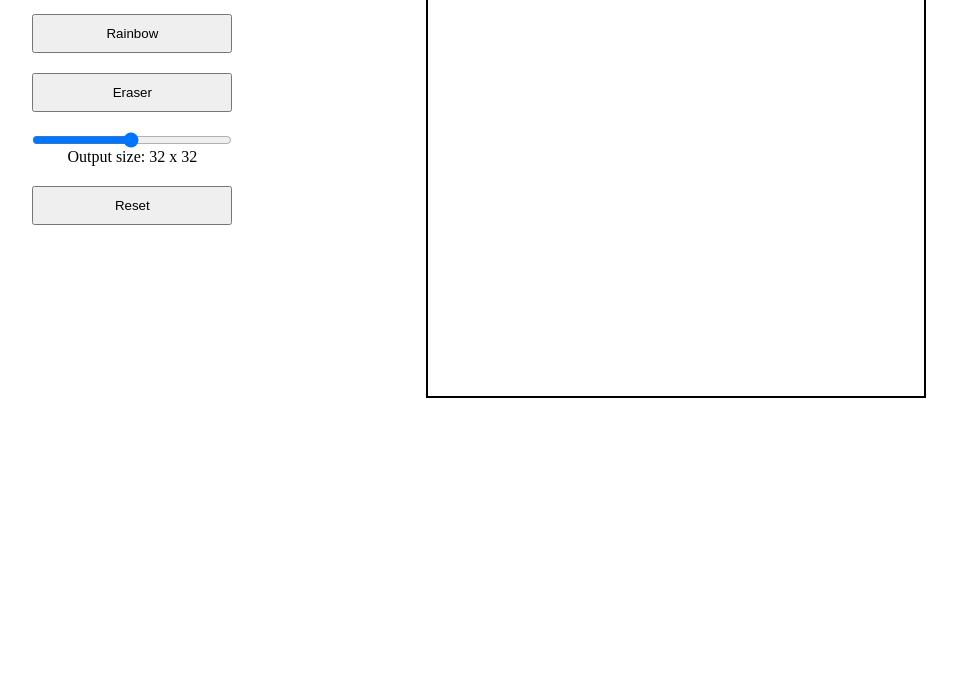
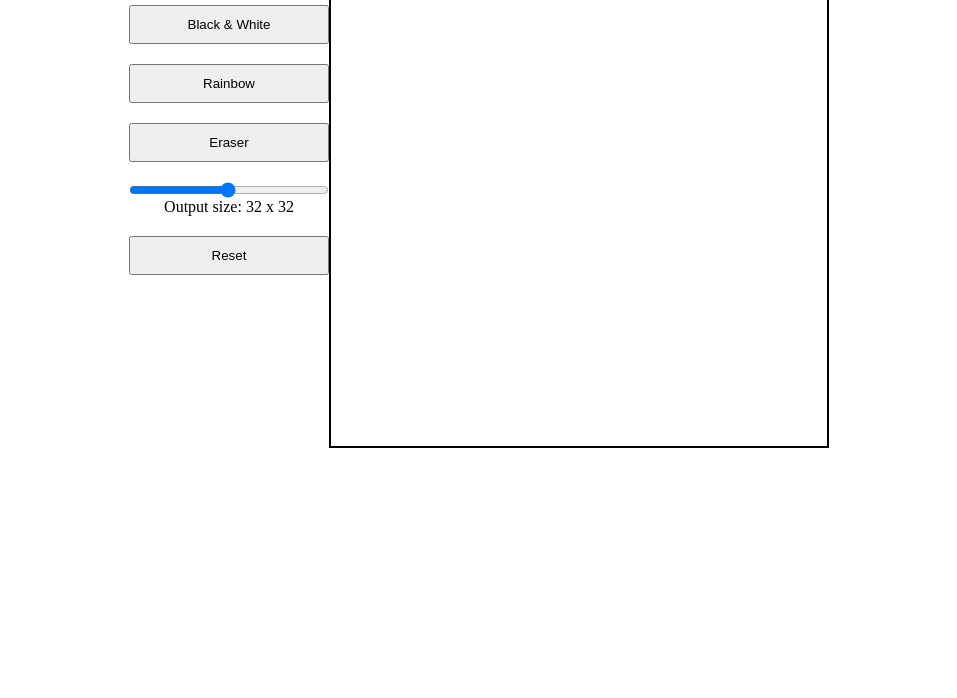
Before and after one commit to cjfaquino/sketchbook, a plain HTML site: page index.html in a window 1280 px wide. Shown: the part 102-800 px from the top of the page, without its empty margins (161-1118 px from the left). Drawn offline with Linux system fonts and the light colour scheme.

Commit message:
change wrapper styling

```diff
--- a/styles.css
+++ b/styles.css
@@ -6,9 +6,9 @@
 
 .wrapper {
   max-width: 1400px;
-  margin: 0 auto;
+  margin: 50px auto;
   display: flex;
-  justify-content: space-evenly;
+  justify-content: center;
 }
 
 button, input {
```
